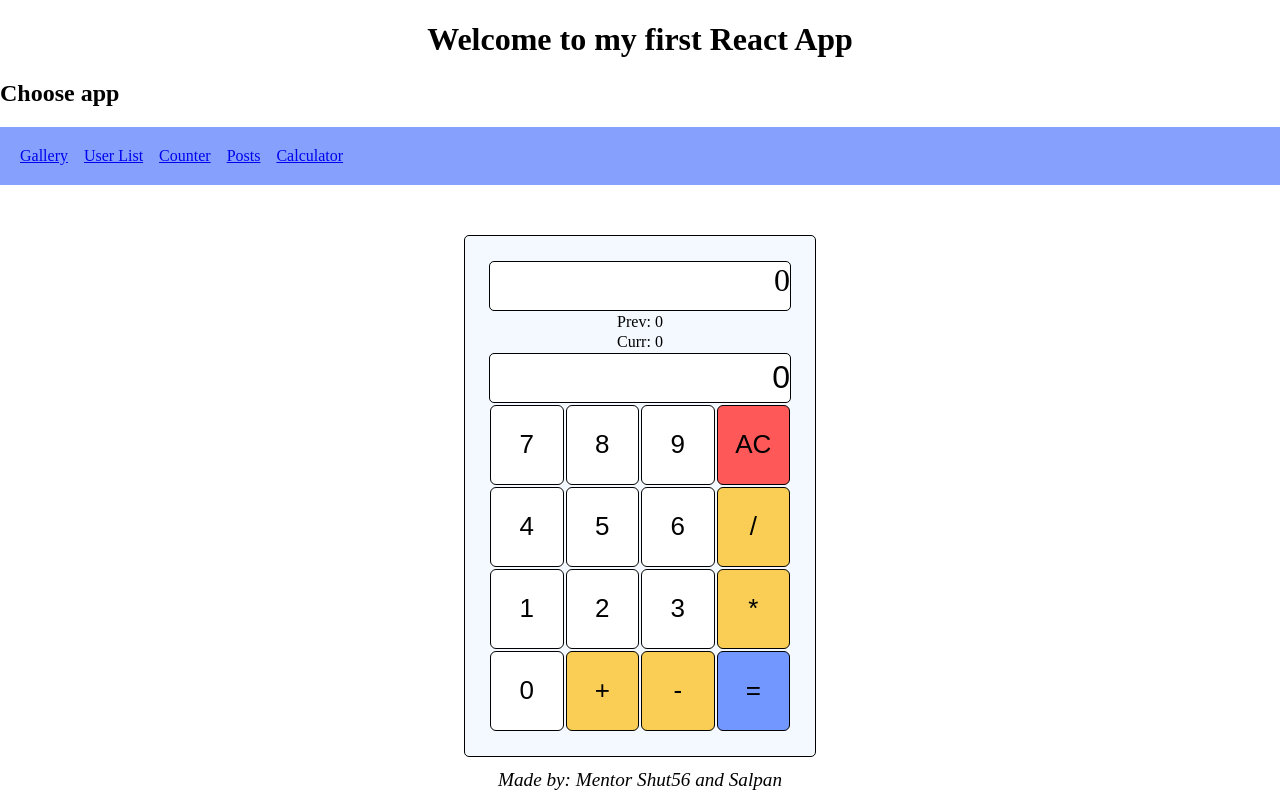
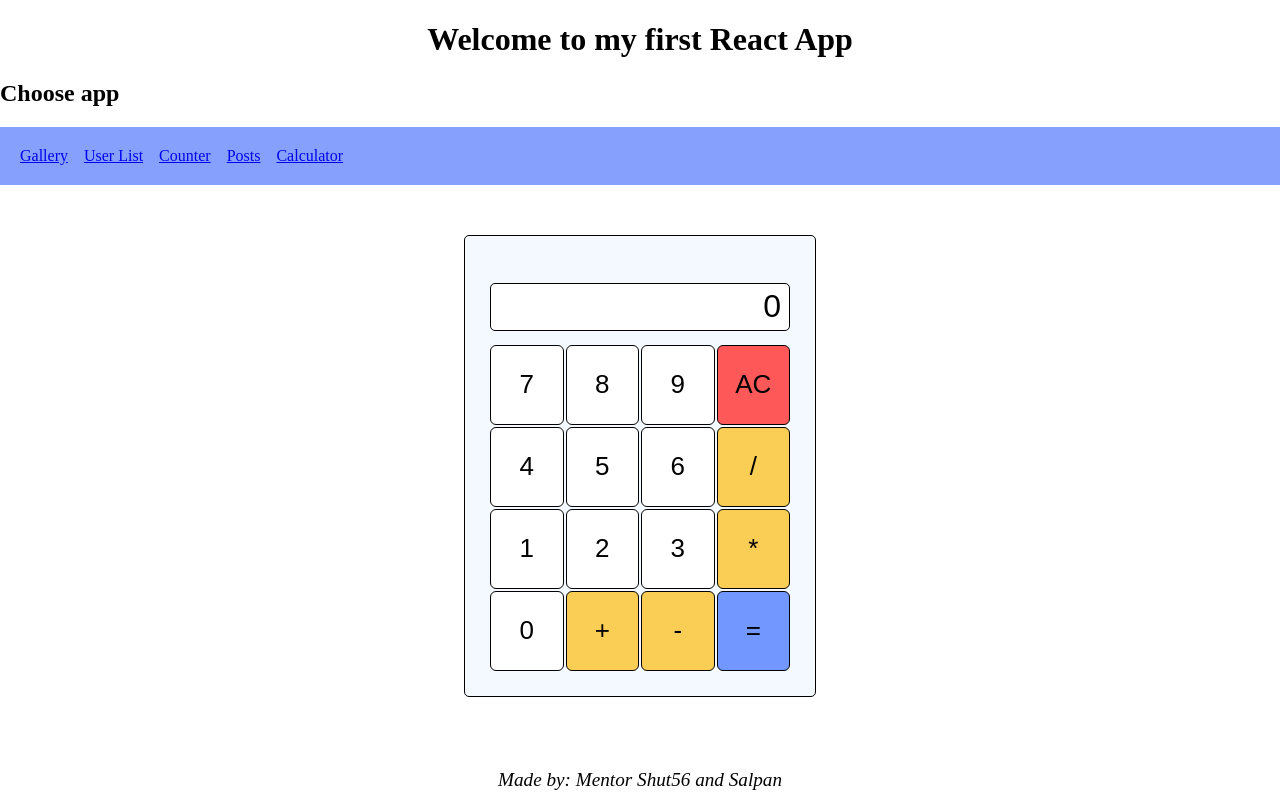
Before and after one commit to Salpan/React-HomeWork, a React (Create React App) app: page /calculator in a window 1280 px wide. Built offline with nearby package versions, Linux system fonts and the light colour scheme.

Commit message:
Fix some issues

```diff
--- a/src/app/components/calc/Calc.jsx
+++ b/src/app/components/calc/Calc.jsx
@@ -30,7 +30,7 @@
 //
 // <input onChange={onChangeHandler} />
 
-import { useCallback, useMemo, useState } from 'react';
+import { useCallback, useEffect, useMemo, useState } from 'react';
 import { arrayCalc } from './consts';
 import './styles.css';
 
@@ -39,6 +39,7 @@ export const Calc = () => {
     const [curr, setCurr] = useState('0');
     const [operator, setOperator] = useState(null);
     const [total, setTotal] = useState(false);
+    const [errorText, setErrorText] = useState('');
 
     const onChangeHandler = useCallback((e) => {
         setCurr(e.target.value);
@@ -89,12 +90,16 @@ export const Calc = () => {
                 case '-':
                     calculatedValue = parseInt(prev) - parseInt(curr);
                     break;
+                case '=': {
+                    calculatedValue = curr;
+                    break;
+                }
                 default:
                     return;
             }
 
-            setPrev(calculatedValue);
-            setCurr(calculatedValue);
+            setPrev(String(calculatedValue));
+            setCurr(String(calculatedValue));
         },
         [curr, operator, prev],
     );
@@ -108,7 +113,7 @@ export const Calc = () => {
                 return;
             }
 
-            if (prev !== '0') {
+            if (prev !== '0' && curr !== prev) {
                 equals(label);
             } else {
                 setPrev(curr);
@@ -120,6 +125,7 @@ export const Calc = () => {
     const reset = useCallback(() => {
         setPrev('0');
         setCurr('0');
+        setOperator(null);
     }, []);
 
     const onClickHandler = useCallback(
@@ -167,21 +173,32 @@ export const Calc = () => {
         [],
     );
 
+    useEffect(() => {
+        const max = Number.MAX_SAFE_INTEGER;
+        if (prev >= max || curr >= max) {
+            setErrorText('More then safe integer');
+        } else {
+            setErrorText('');
+        }
+    }, [prev, curr]);
+
     return (
         <div className="container">
             <div className="calc-wrapper">
                 <div className="calc">
-                    <div className="input">
-                        {curr !== '' || curr === '0' ? curr : prev}
+                    <div className="operation-view">
+                        {prev !== '0' && <span>{prev}</span>}
+                        {operator && <span> {operator}</span>}
                     </div>
-                    <div>Prev: {prev}</div>
-                    <div>Curr: {curr}</div>
                     <input
                         type="number"
                         value={curr}
                         onChange={onChangeHandler}
                         className="input"
                     />
+                    {errorText && (
+                        <span style={{ color: 'red' }}>{errorText}</span>
+                    )}
                     <div className="calc-buttons">
                         {arrayCalc.map((item, index) => {
                             return (
@@ -190,6 +207,9 @@ export const Calc = () => {
                                     className={`base-button ${buttonClassName(item.type)}`}
                                     type="button"
                                     onClick={onClickHandler(item)}
+                                    disabled={
+                                        item.type !== 'reset' && errorText
+                                    }
                                 >
                                     {item.label}
                                 </button>
--- a/src/app/components/calc/styles.css
+++ b/src/app/components/calc/styles.css
@@ -32,7 +32,10 @@ input[type='number'] {
 }
 
 .input {
-    padding: 0;
+    padding: 0.5rem;
+    width: 100%;
+    box-sizing: border-box;
+    margin-bottom: 12px;
     background-color: white;
     height: 48px;
     border: 1px;
@@ -109,3 +112,12 @@ input[type='number'] {
 .base-button.equal-button:active {
     background-color: rgb(70, 94, 158);
 }
+
+.operation-view {
+    height: 20px;
+    font-size: 14px;
+    width: 100%;
+    display: flex;
+    justify-content: right;
+    color: gray;
+}
```
